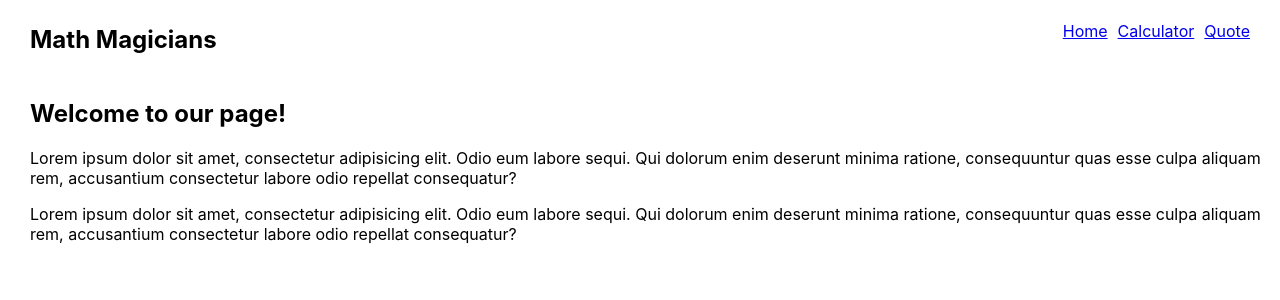
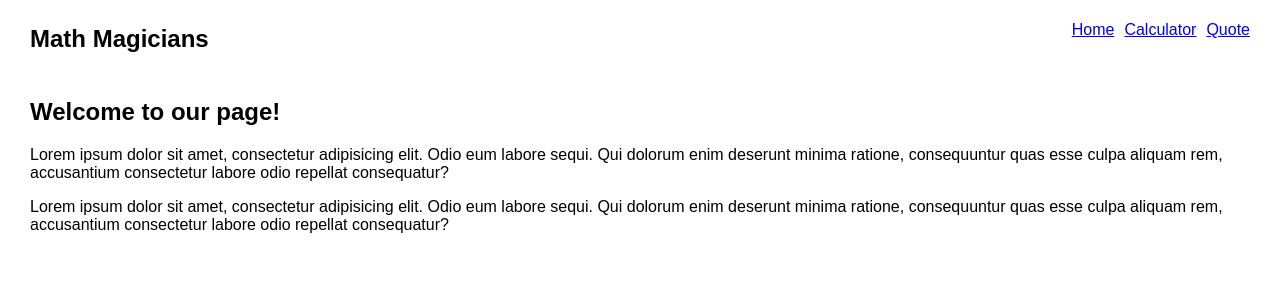
Before and after one commit to Lichapa/math-magician, a React (Create React App) app: page / in a window 1280 px wide. Shown: the top 300 px of the page. Built offline with nearby package versions, Linux system fonts and the light colour scheme; the HTML template or start-up script is replaced by a standard one.

Commit message:
Changed font family in index.css

```diff
--- a/src/index.css
+++ b/src/index.css
@@ -1,15 +1,10 @@
 body {
   margin: 0;
-  font-family: -apple-system, BlinkMacSystemFont, 'Segoe UI', 'Roboto', 'Oxygen',
-    'Ubuntu', 'Cantarell', 'Fira Sans', 'Droid Sans', 'Helvetica Neue',
-    sans-serif;
-  -webkit-font-smoothing: antialiased;
-  -moz-osx-font-smoothing: grayscale;
+  font-family: sans-serif;
 }
 
 code {
-  font-family: source-code-pro, Menlo, Monaco, Consolas, 'Courier New',
-    monospace;
+  font-family: 'Courier New', monospace;
 }
 
 .main-container {
@@ -79,6 +74,7 @@
 .container {
   margin-left: 30px;
 }
+
 .center {
   width: 60%;
   margin: 10% auto;
```
